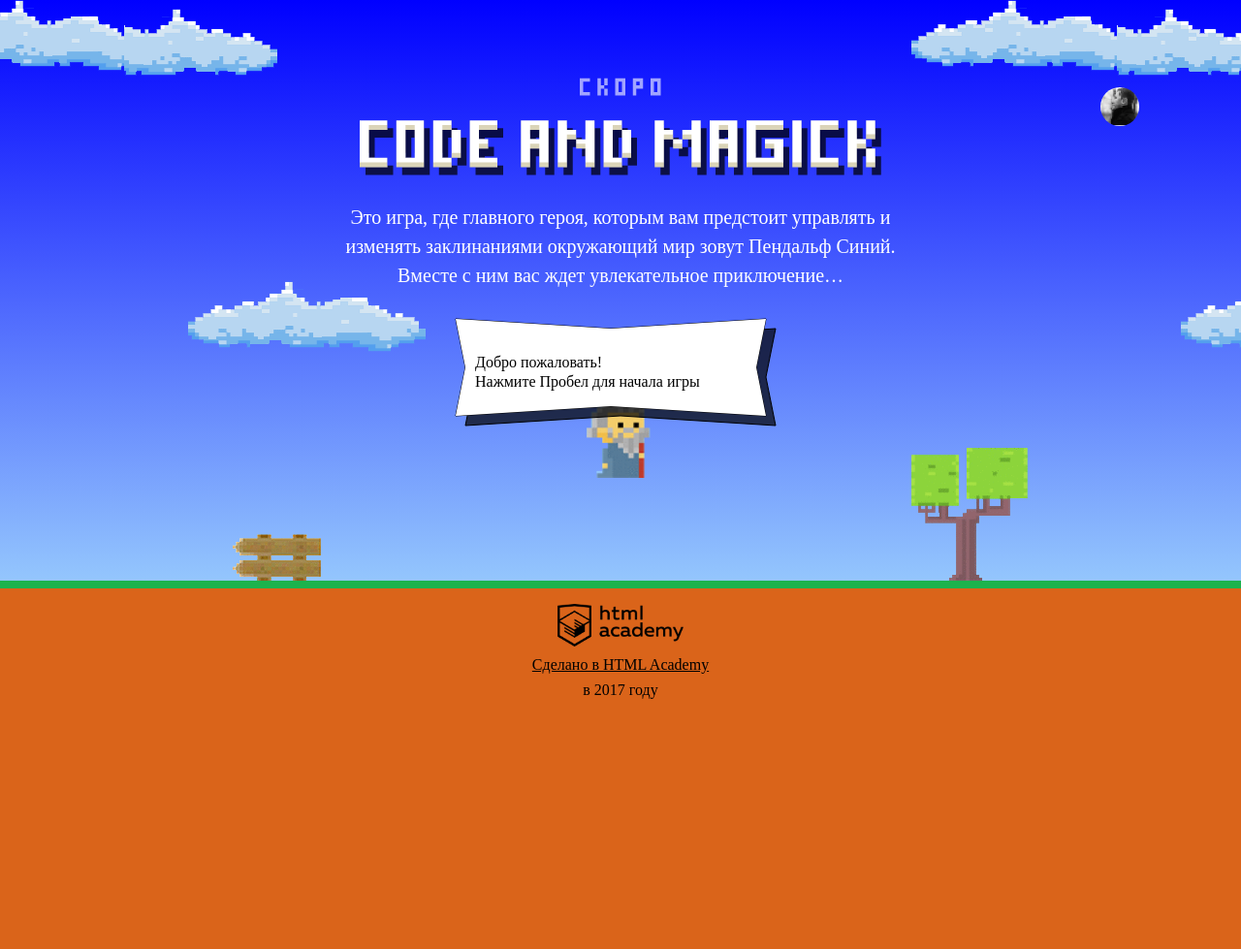
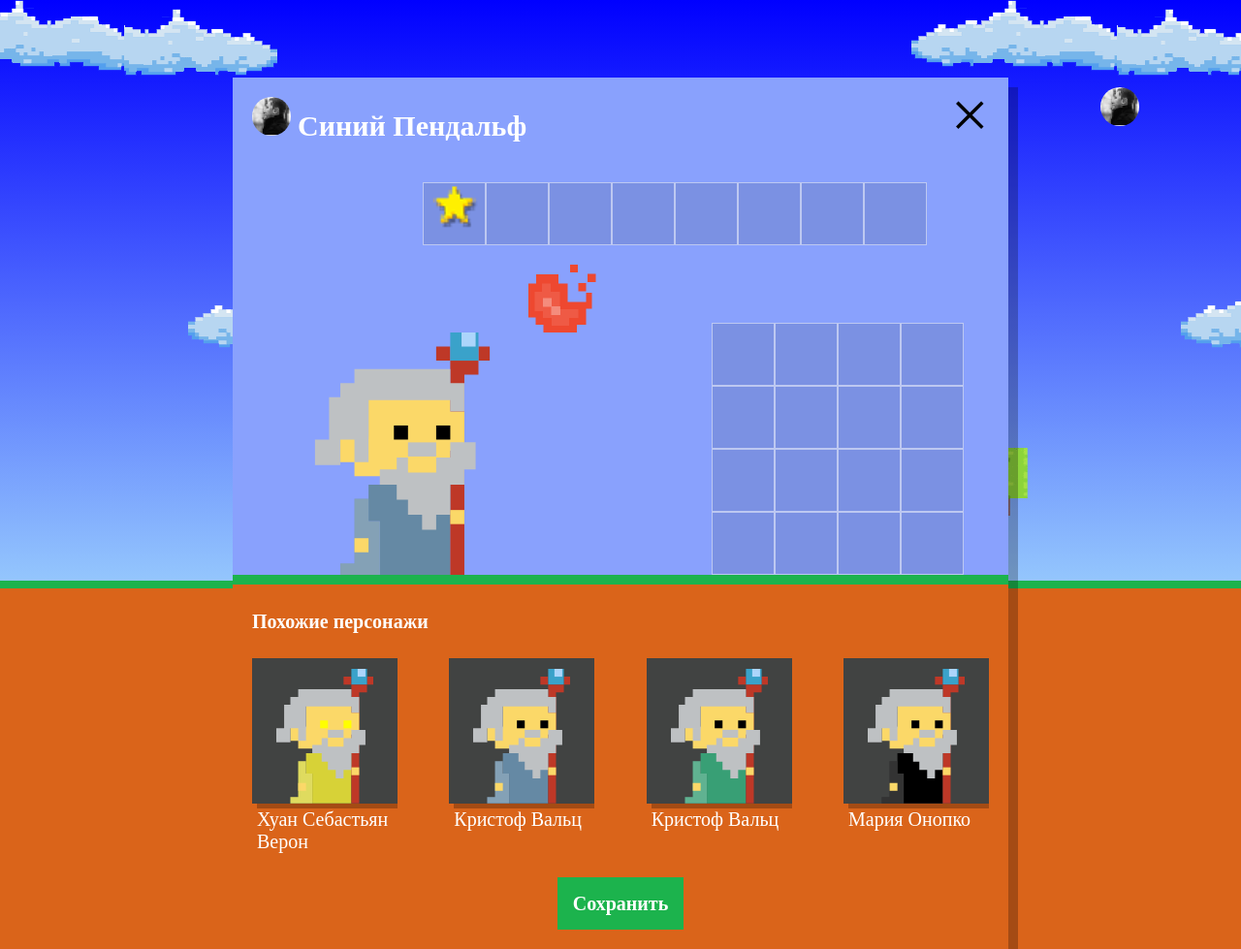
Before and after one commit to georg3103/60370-code-and-magick, a website: page index.html in a window 1280 px wide. Shown: the whole page at 97% size. Before the commit the page ends 800 px from the top, so only its background shows below. Drawn offline with Linux system fonts and the light colour scheme; a web font is replaced by a local one.

Commit message:
Генерация похожих магов

```diff
--- a/index.html
+++ b/index.html
@@ -199,6 +199,7 @@ function getWizardY(height) {
 };
 
 </script>
+<script src="js/setup.js"></script>
 <script src="js/stat.js"></script>
 <script src="js/game.js"></script>
 
--- /dev/null
+++ b/js/setup.js
@@ -0,0 +1,102 @@
+'use strict';
+
+window.setup = (function () {
+  var MAGE_NAMES = [
+    'Иван',
+    'Хуан Себастьян',
+    'Мария',
+    'Кристоф',
+    'Виктор',
+    'Юлия',
+    'Люпита',
+    'Вашингтон'
+  ];
+
+  var MAGE_LASTNAMES = [
+    'да Марья',
+    'Верон',
+    'Мирабелла',
+    'Вальц',
+    'Онопко',
+    'Топольницкая',
+    'Нионго',
+    'Ирвинг'
+  ];
+
+  var MAGE_COAT_COLORS = [
+    'rgb(101, 137, 164)',
+    'rgb(241, 43, 107)',
+    'rgb(146, 100, 161)',
+    'rgb(56, 159, 117)',
+    'rgb(215, 210, 55)',
+    'rgb(0, 0, 0)'
+  ];
+
+  var MAGE_EYE_COLORS = [
+    'black',
+    'red',
+    'blue',
+    'yellow',
+    'green'
+  ];
+
+  var setupBlock = document.querySelector('.setup');
+  var usersBlock = document.querySelector('.setup-similar');
+  var similarWizardTemplate = document.querySelector('#similar-wizard-template').content.querySelector('.setup-similar-item');
+  var similarListElement = setupBlock.querySelector('.setup-similar-list');
+
+  var removeHiddenClass = function (target) {
+    target.classList.remove('hidden');
+  };
+
+  removeHiddenClass(setupBlock);
+
+  var randomBoolean = function () {
+    return Math.random() >= 0.5;
+  };
+
+  var getRandomArray = function (array) {
+    return array.slice().sort(function () {
+      return 0.5 - Math.random();
+    }).filter(randomBoolean);
+  };
+
+  var getMages = function (mageNumber) {
+    var mageArray = [];
+
+    for (var i = 0; i < mageNumber; i++) {
+      mageArray.push({});
+
+      mageArray[i].name = getRandomArray(MAGE_NAMES)[i] + ' ' + getRandomArray(MAGE_LASTNAMES)[i];
+      mageArray[i].coat = getRandomArray(MAGE_COAT_COLORS)[i];
+      mageArray[i].eye = getRandomArray(MAGE_EYE_COLORS)[i];
+    }
+    return mageArray;
+  };
+
+  var mages = getMages(4);
+
+  var renderMage = function (mage) {
+    var mageElement = similarWizardTemplate.cloneNode(true);
+
+    mageElement.querySelector('.setup-similar-label').textContent = mage.name;
+    mageElement.querySelector('.wizard-coat').style.fill = mage.coat;
+    mageElement.querySelector('.wizard-eyes').style.fill = mage.eye;
+
+    return mageElement;
+  };
+
+  var generateMages = function (mageList) {
+    var fragment = document.createDocumentFragment();
+
+    mageList.forEach(function (element) {
+      fragment.appendChild(renderMage(element));
+    });
+    similarListElement.appendChild(fragment);
+  };
+
+  generateMages(mages);
+
+  removeHiddenClass(usersBlock);
+
+})();
```
